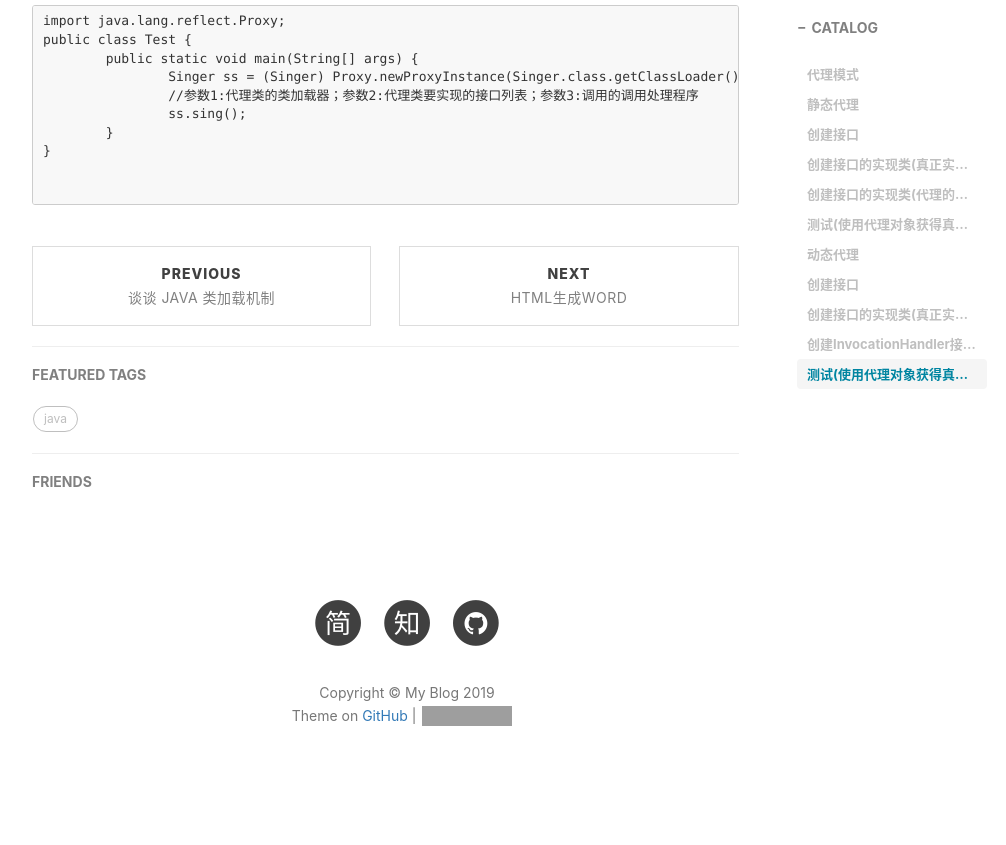
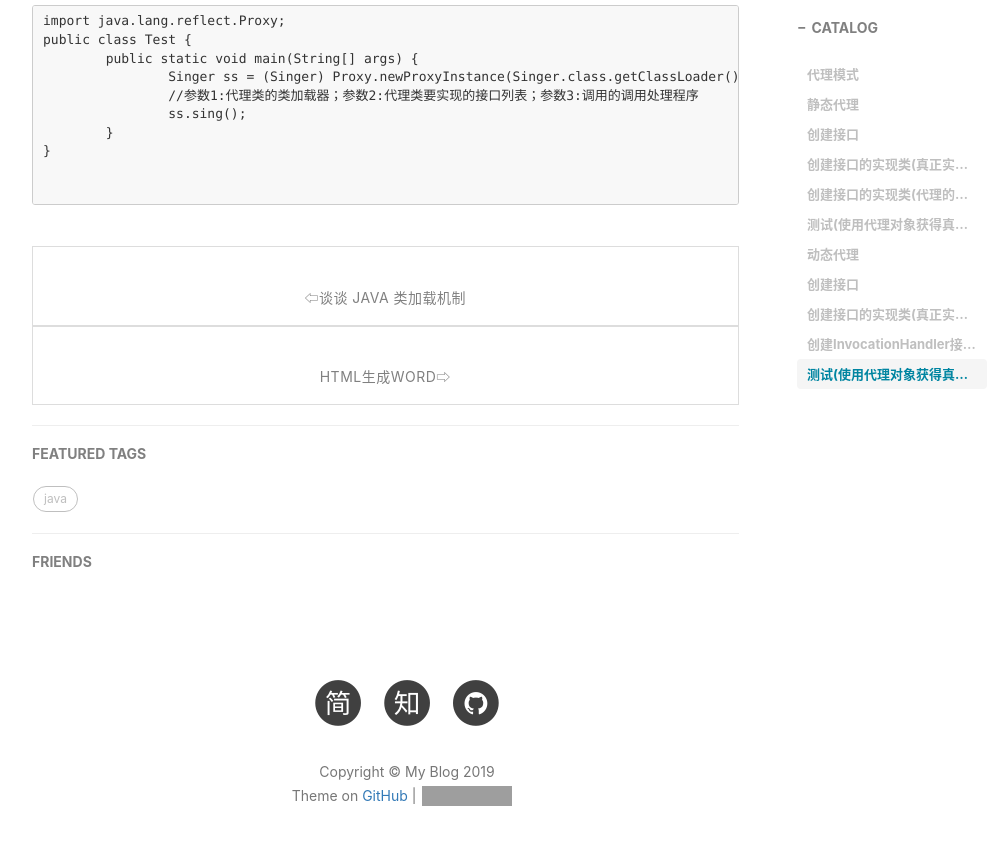
Before and after one commit to chengentop/chengentop.github.io, a Jekyll site: the page built from _posts/2019-4-19-设计模式之代理模式.md, in a window 1280 px wide and 900 px high, scrolled down 3062 px. Shown: the top 845 px of the window, without its empty margins (233-1239 px from the left). Built offline with Jekyll 4.4.1, drawn with Linux system fonts in a browser that asks for light colours; nearby versions of some CDN libraries; comment, search, counter and statistics services are not loaded; before the commit the page ends 3882 px from its top, so only the background shows below that; grey boxes are pictures that could not be loaded.

Commit message:
Update post.html

```diff
--- a/_layouts/post.html
+++ b/_layouts/post.html
@@ -64,18 +64,18 @@ layout: default
 
                 <ul class="pager">
                     {% if page.previous.url %}
-                    <li class="previous">
+                    <li >
                         <a href="{{ page.previous.url | prepend: site.baseurl | replace: '//', '/' }}" data-toggle="tooltip" data-placement="top" title="{{page.previous.title}}">
-                        Previous<br>
-                        <span>{{page.previous.title}}</span>
+                        <br>
+                        <span>⇦{{page.previous.title}}</span>
                         </a>
                     </li>
                     {% endif %}
                     {% if page.next.url %}
-                    <li class="next">
+                    <li>
                         <a href="{{ page.next.url | prepend: site.baseurl | replace: '//', '/' }}" data-toggle="tooltip" data-placement="top" title="{{page.next.title}}">
-                        Next<br>
-                        <span>{{page.next.title}}</span>
+                        <br>
+                        <span>{{page.next.title}}⇨</span>
                         </a>
                     </li>
                     {% endif %}
```
